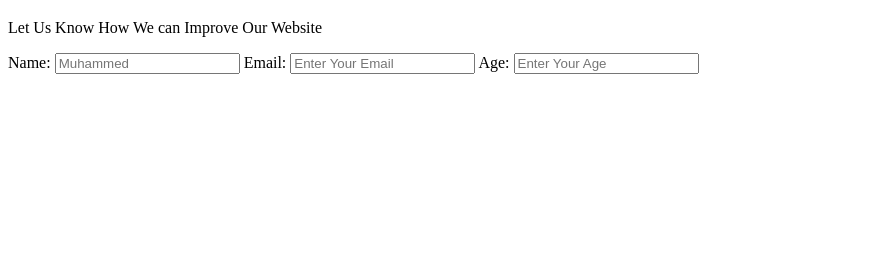
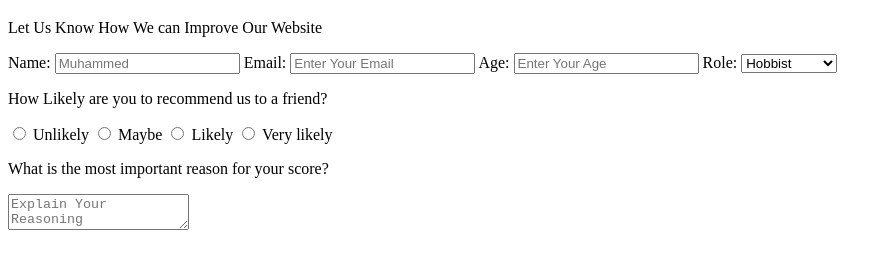
Before and after one commit to Jre1622/HTML-CSS---Survey-Form, a plain HTML site: page index.html in a window 1280 px wide. Shown: the part 61-330 px from the top of the page, without its empty margins (0-892 px from the left). Drawn offline with Linux system fonts and the light colour scheme.

Commit message:
added comments and improved structure

```diff
--- a/index.html
+++ b/index.html
@@ -14,6 +14,7 @@
 			<p>Let Us Know How We can Improve Our Website</p>
 
 			<form action="#" method="post">
+				<!-- Here we ask the User for their name and email -->
 				<label for="name">Name:</label>
 				<input type="text" id="name" name="name" placeholder="Muhammed" required />
 
@@ -22,6 +23,28 @@
 
 				<label for="age">Age:</label>
 				<input type="number" id="age" name="age" placeholder="Enter Your Age" required />
+
+				<!-- Here we ask the User about their position/role -->
+				<label for="role">Role:</label>
+				<select id="role" name="role">
+					<option value="hobbist">Hobbist</option>
+					<option value="professional">Professional</option>
+					<option value="enterprise">Enterprise</option>
+					<option value="other">Other</option>
+				</select>
+
+				<!-- The User is prompted with a radio button on if they'd recommend us -->
+				<div class="referral-section">
+					<p>How Likely are you to recommend us to a friend?</p>
+					<label for="recommend1"> <input type="radio" id="recommend1" name="recommend" value="1" required /> Unlikely </label>
+					<label for="recommend2"> <input type="radio" id="recommend2" name="recommend" value="2" /> Maybe </label>
+					<label for="recommend3"> <input type="radio" id="recommend3" name="recommend" value="3" /> Likely </label>
+					<label for="recommend4"> <input type="radio" id="recommend4" name="recommend" value="4" /> Very likely </label>
+				</div>
+
+				<!-- The User inputs their feedback into a text area here -->
+				<p>What is the most important reason for your score?</p>
+				<textarea id="feedback" name="feedback" placeholder="Explain Your Reasoning" required></textarea>
 			</form>
 		</main>
 	</body>
```
